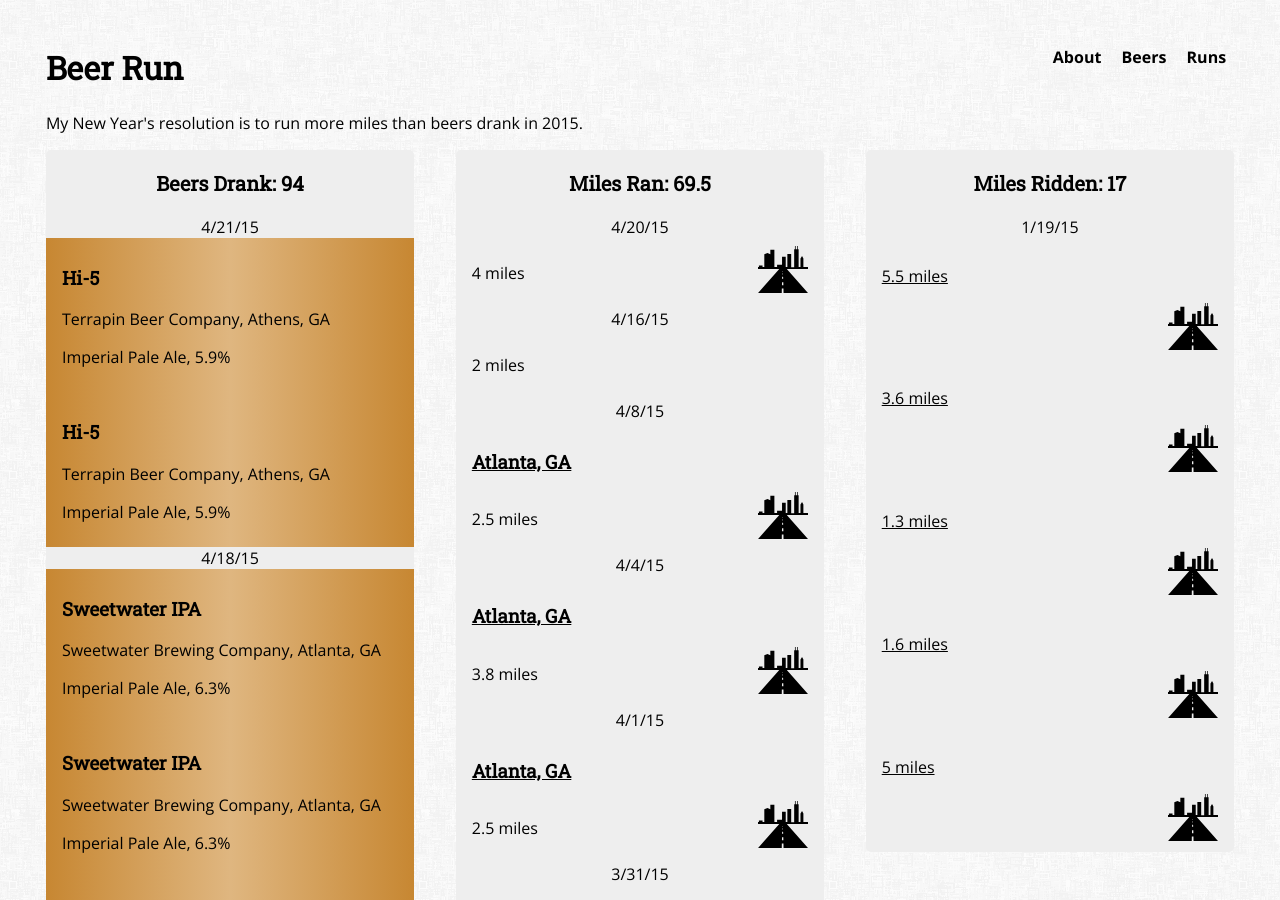
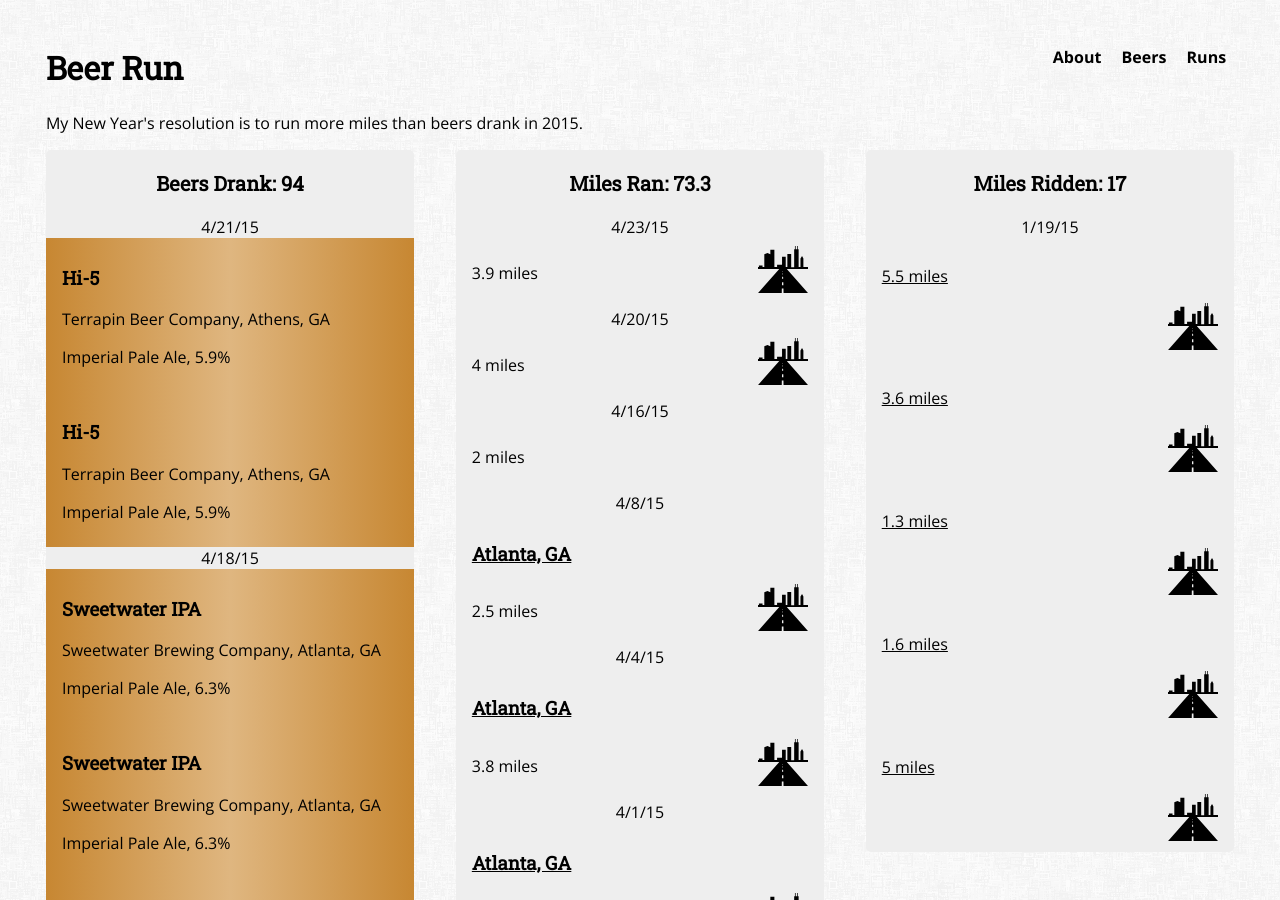
Before and after one commit to rhewitt22/beer-run, a Jekyll site: the page built from index.html, in a window 1280 px wide and 900 px high. Built offline with Jekyll 4.4.1, drawn with Linux system fonts in a browser that asks for light colours; nearby versions of some CDN libraries.

Commit message:
added run

```diff
--- a/_data/run.yml
+++ b/_data/run.yml
@@ -1,3 +1,11 @@
+- date: 4/23/15
+  distance: 3.9
+  type: city
+  location: "Atlanta, GA"
+  shoes:
+    brand: Nike
+    model: Structure 15
+
 - date: 4/20/15
   distance: 4
   type: city
```
